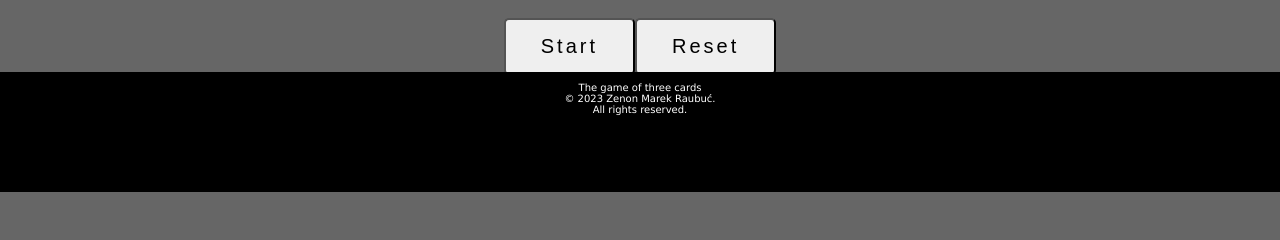
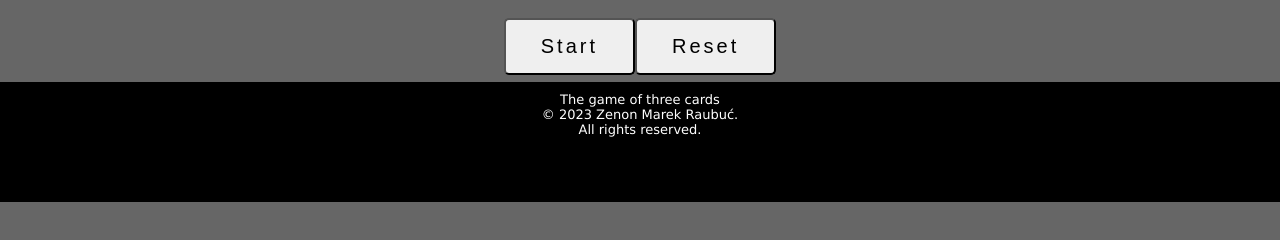
Before and after one commit to marcocollander/cards, a plain HTML site: page index.html in a window 1280 px wide. Shown: the part 608-848 px from the top of the page. Drawn offline with Linux system fonts and the light colour scheme.

Commit message:
Update footer

```diff
--- a/sass/_footer.scss
+++ b/sass/_footer.scss
@@ -2,10 +2,10 @@
   height: 15vh;
   padding: 10px;
   position: fixed;
-  bottom: 0;
+  bottom: -10px;
   right: 0;
   left: 0;
-  font-size: 1rem;
+  font-size: 1.3rem;
   font-family: Verdana, Geneva, Tahoma, sans-serif;
 
   background-color: #000;
```
Also changed, not shown: css/main.css, 1 other file.
